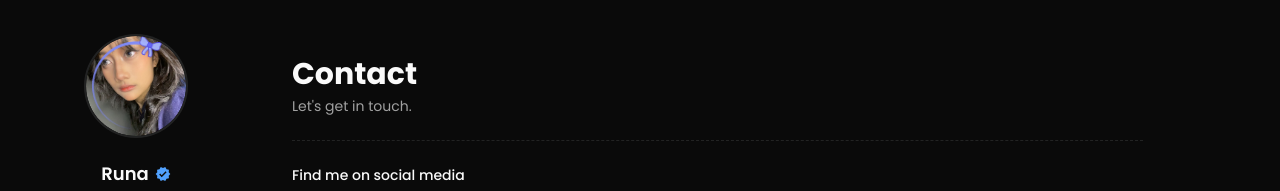
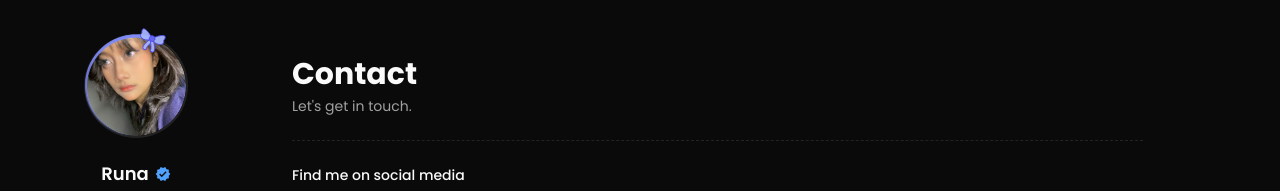
Before and after one commit to jieglee/portofolio, a Next.js app: page /en/contact in a window 1280 px wide. Shown: the top 191 px of the page. Built offline with nearby package versions, Linux system fonts and the light colour scheme.

Commit message:
profilroonnbbsn

```diff
--- a/common/components/layouts/sidebar/ProfileHeader.tsx
+++ b/common/components/layouts/sidebar/ProfileHeader.tsx
@@ -178,13 +178,15 @@ const ProfileHeader = ({ expandMenu, imageSize }: ProfileHeaderProps) => {
             )}
         >
             {/* Avatar + ribbon bow canvas */}
-            <div
+            <motion.div
+                whileHover={{ scale: 1.06 }}
+                transition={{ duration: 0.2 }}
                 className="relative"
                 style={{ width: canvasSize, height: canvasSize }}
             >
-                <motion.div
-                    whileHover={{ scale: 1.06 }}
-                    transition={{ duration: 0.2 }}
+                <BowCanvas size={canvasSize} theme={themeKey} />
+
+                <div
                     className="absolute rounded-full overflow-hidden ring-2 ring-border lg:hover:ring-primary"
                     style={{
                         inset:  8,
@@ -194,7 +196,6 @@ const ProfileHeader = ({ expandMenu, imageSize }: ProfileHeaderProps) => {
                         bottom: 8,
                     }}
                 >
-                    <BowCanvas size={canvasSize} theme={themeKey} />
                     <Image
                         src="/images/runa gemoy.jpeg"
                         fill
@@ -202,8 +203,8 @@ const ProfileHeader = ({ expandMenu, imageSize }: ProfileHeaderProps) => {
                         className="object-cover"
                         rounded="rounded-full"
                     />
-                </motion.div>
-            </div>
+                </div>
+            </motion.div>
 
             {/* Name + handle */}
             <div className="flex flex-col items-center gap-0.5 lg:mt-4">
```
